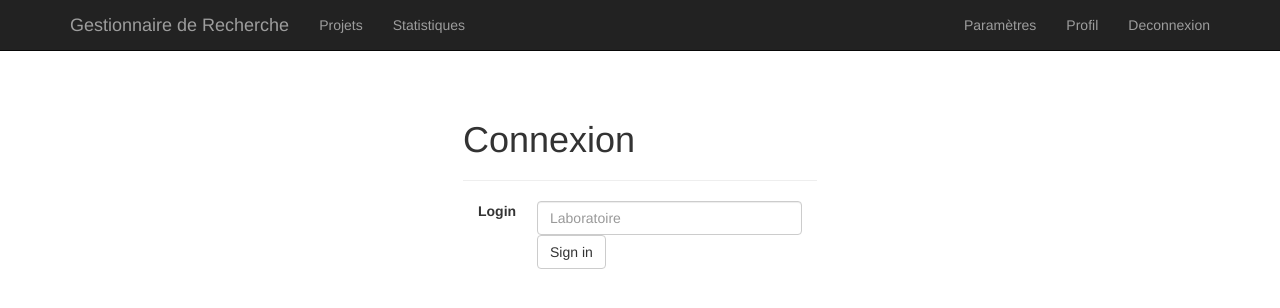
After one commit to alarichadef/na17, a PHP site: page /login.php in a window 1280 px wide. The commit adds this page. Shown: the top 308 px of the page. Run offline with PHP 8.4, Linux system fonts and the light colour scheme; some libraries are stand-ins or nearby versions.

Commit message:
Headers' & Footer's creation + login page in dev

```diff
--- /dev/null
+++ b/footer.php
@@ -0,0 +1,12 @@
+                </div>
+        </div><!--/row-->
+        </div><!--/container-->
+
+<!--scripts loaded here-->
+        <script src="http://ajax.googleapis.com/ajax/libs/jquery/1.9.1/jquery.min.js"></script>
+        <script src="http://maxcdn.bootstrapcdn.com/bootstrap/3.2.0/js/bootstrap.min.js"></script>
+        <script src="http://cdnjs.cloudflare.com/ajax/libs/angular.js/1.2.1/angular.min.js"></script>
+
+        <script src="js/scripts.js"></script>
+    </body>
+</html>
--- /dev/null
+++ b/header.php
@@ -0,0 +1,44 @@
+<?php session_start();?>
+
+<!DOCTYPE html>
+<html>
+    <head>
+        <meta charset="utf-8">
+        <title>Gestionnaire de Projets</title>
+        <meta name="viewport" content="width=device-width, initial-scale=1.0">
+
+        <link rel="stylesheet" href="http://maxcdn.bootstrapcdn.com/bootstrap/3.2.0/css/bootstrap.min.css" />
+        <link rel="stylesheet" href="css/styles.css" />
+    </head>
+    <body >
+        <nav class="navbar navbar-inverse navbar-fixed-top" role="banner">
+            <div class="container">
+                <div class="navbar-header">
+                    <button class="navbar-toggle" type="button" data-toggle="collapse" data-target=".navbar-collapse">
+                        <span class="sr-only">Toggle navigation</span>
+                        <span class="icon-bar"></span>
+                        <span class="icon-bar"></span>
+                        <span class="icon-bar"></span>
+                    </button>
+                    <a href="index.php" class="navbar-brand">Gestionnaire de Recherche</a>
+                </div>
+                <nav class="collapse navbar-collapse" role="navigation">
+                    <ul class="nav navbar-nav">
+                        <li>
+                            <a href="#sec">Projets </a>
+                        </li>
+                        <li>
+                            <a href="#sec">Statistiques</a>
+                        </li>
+                    </ul>
+                    <ul class="nav navbar-nav navbar-right">
+                        <li><a href="#">Paramètres</a></li>
+                        <li><a href="#">Profil</a></li>
+                        <li><a href="#">Deconnexion</a></li>
+                    </ul>
+
+                </nav>
+
+
+            </div>
+        </nav>
--- /dev/null
+++ b/login.php
@@ -0,0 +1,37 @@
+<?php include('header.php'); ?>
+<?php if(isset($_POST['login'])){
+    $_SESSION['login'] = htmlspecialchars($_POST['login']);
+    $_SESSION['role'] = 'financeur';
+?>
+<meta http-equiv="refresh" content="2;URL=index.php">
+<div class="container" style="margin-top:50px;">
+    <h1>Vous êtes connecté !</h1>
+    <p class="lead"> Vous allez être redirigé dans quelques secondes..</p>
+
+</div>
+<?php
+}
+elseif(isset($_SESSION['login']) AND isset($_SESSION['role'])){
+    echo '<meta http-equiv="refresh" content="0;URL=index.php">';
+}
+else{
+?>
+<div class="container" style="margin-top:50px; max-width:30%;">
+    <h1>Connexion</h1>
+    <hr>
+<form class="form" role="form" action="login.php" method="post">
+ <div class="form-group">
+ <label for="inputEmail1" class="col-lg-2 control-label">Login </label>
+ <div class="col-lg-10">
+   <input type="email" class="form-control" name="login" id="inputEmail1" placeholder="Laboratoire">
+ </div>
+ </div>
+<div class="form-group">
+ <div class="col-lg-offset-2 col-lg-10">
+   <button type="submit" class="btn btn-default">Sign in</button>
+ </div>
+ </div>
+</form>
+<?php
+    }
+include('footer.php'); ?>
```
Also changed, not shown: header_info.php (added, +22 -0 lines), index.php (added, +84 -0 lines), login.html (+3 -17 lines), menu.php (added, +11 -0 lines), SQL.sql (line endings or trailing spaces), css/styles.css (line endings or trailing spaces), js/scripts.js (line endings or trailing spaces).
